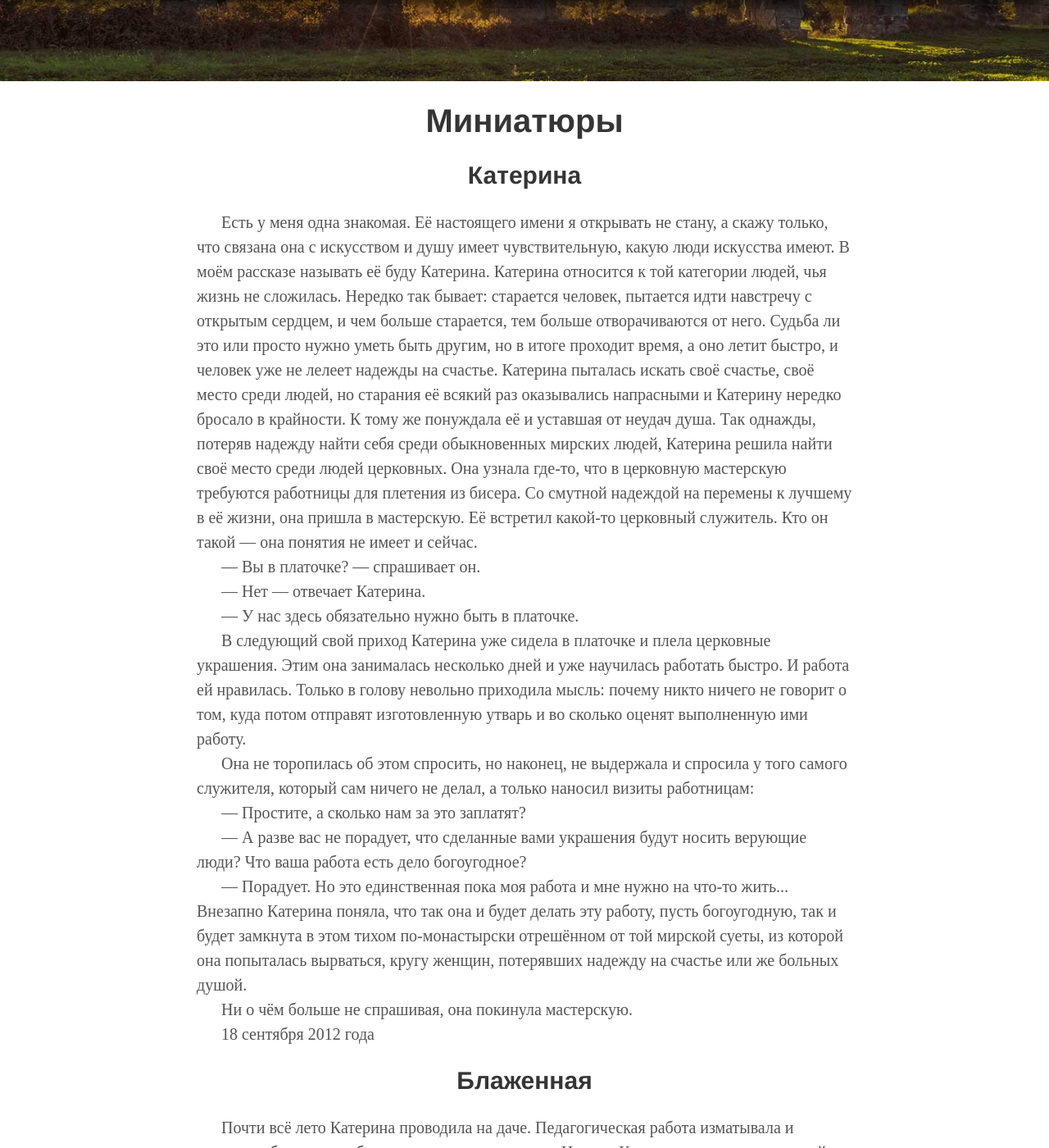
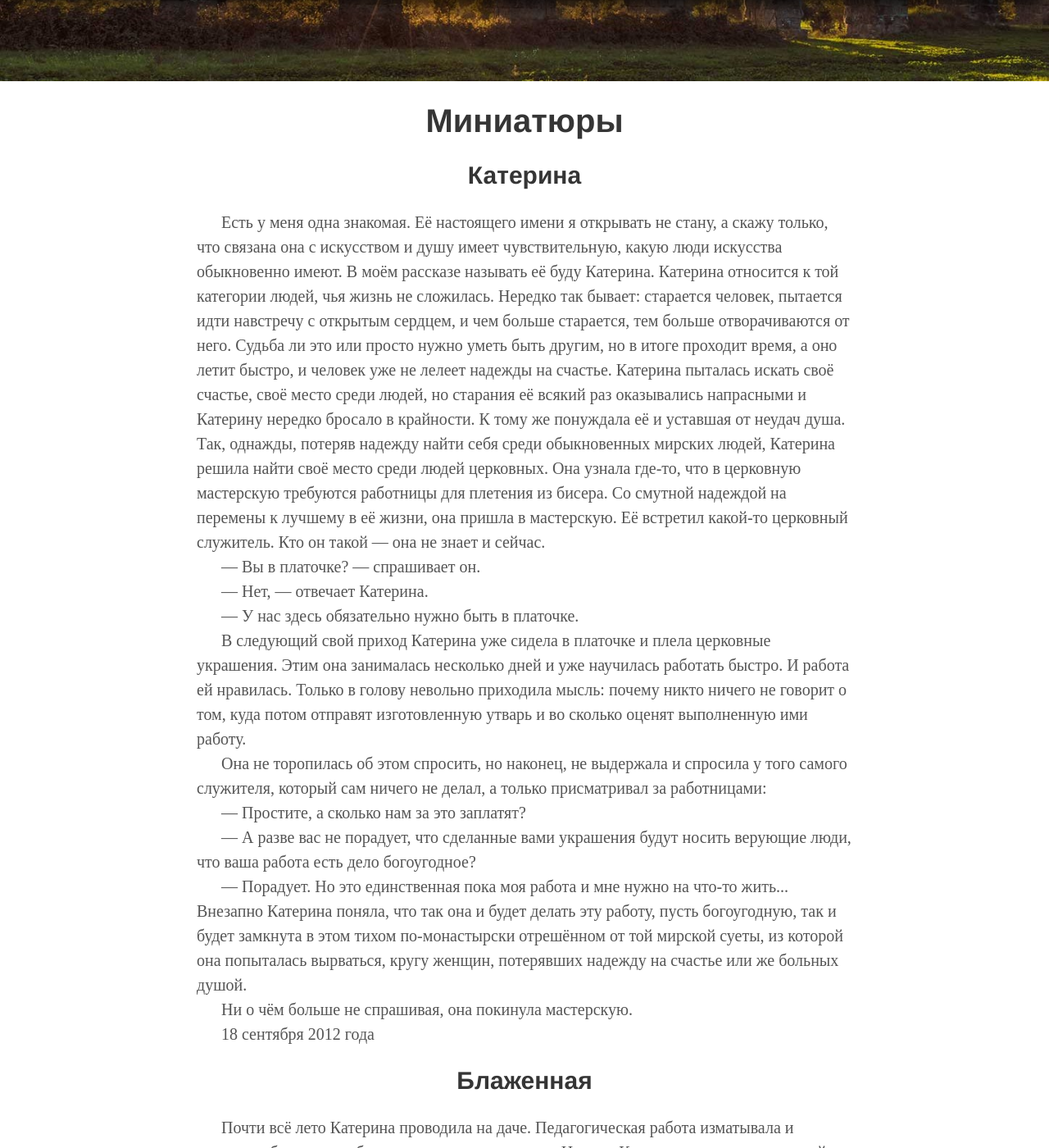
Before and after one commit to postolny/postolny.github.io, a Jekyll site: the page built from _pages/miniature.html, in a window 1280 px wide and 1400 px high, scrolled down 299 px. Shown: the whole window at 82% size. Built offline with Jekyll 4.4.1, drawn with Linux system fonts in a browser that asks for light colours; some of the changed text lies outside the part shown.

Commit message:
Add files via upload

```diff
--- a/_pages/miniature.html
+++ b/_pages/miniature.html
@@ -9,14 +9,14 @@
 <h1>{{ page.title }}</h1>
 <article>
   <h2>Катерина</h2>
-  <p>Есть у меня одна знакомая. Её настоящего имени я открывать не стану, а скажу только, что связана она с искусством и душу имеет чувствительную, какую люди искусства имеют. В моём рассказе называть её буду Катерина. Катерина относится к той категории людей, чья жизнь не сложилась. Нередко так бывает: старается человек, пытается идти навстречу с открытым сердцем, и чем больше старается, тем больше отворачиваются от него. Судьба ли это или просто нужно уметь быть другим, но в итоге проходит время, а оно летит быстро, и человек уже не лелеет надежды на счастье. Катерина пыталась искать своё счастье, своё место среди людей, но старания её всякий раз оказывались напрасными и Катерину нередко бросало в крайности. К тому же понуждала её и уставшая от неудач душа. Так однажды, потеряв надежду найти себя среди обыкновенных мирских людей, Катерина решила найти своё место среди людей церковных. Она узнала где-то, что в церковную мастерскую требуются работницы для плетения из бисера. Со смутной надеждой на перемены к лучшему в её жизни, она пришла в мастерскую. Её встретил какой-то церковный служитель. Кто он такой — она понятия не имеет и сейчас.</p>
+  <p>Есть у меня одна знакомая. Её настоящего имени я открывать не стану, а скажу только, что связана она с искусством и душу имеет чувствительную, какую люди искусства обыкновенно имеют. В моём рассказе называть её буду Катерина. Катерина относится к той категории людей, чья жизнь не сложилась. Нередко так бывает: старается человек, пытается идти навстречу с открытым сердцем, и чем больше старается, тем больше отворачиваются от него. Судьба ли это или просто нужно уметь быть другим, но в итоге проходит время, а оно летит быстро, и человек уже не лелеет надежды на счастье. Катерина пыталась искать своё счастье, своё место среди людей, но старания её всякий раз оказывались напрасными и Катерину нередко бросало в крайности. К тому же понуждала её и уставшая от неудач душа. Так, однажды, потеряв надежду найти себя среди обыкновенных мирских людей, Катерина решила найти своё место среди людей церковных. Она узнала где-то, что в церковную мастерскую требуются работницы для плетения из бисера. Со смутной надеждой на перемены к лучшему в её жизни, она пришла в мастерскую. Её встретил какой-то церковный служитель. Кто он такой — она не знает и сейчас.</p>
   <p>— Вы в платочке? — спрашивает он.</p>
-  <p>— Нет — отвечает Катерина.</p>
+  <p>— Нет, — отвечает Катерина.</p>
   <p>— У нас здесь обязательно нужно быть в платочке.</p>
   <p>В следующий свой приход Катерина уже сидела в платочке и плела церковные украшения. Этим она занималась несколько дней и уже научилась работать быстро. И работа ей нравилась. Только в голову невольно приходила мысль: почему никто ничего не говорит о том, куда потом отправят изготовленную утварь и во сколько оценят выполненную ими работу.</p>
-  <p>Она не торопилась об этом спросить, но наконец, не выдержала и спросила у того самого служителя, который сам ничего не делал, а только наносил визиты работницам:</p>
+  <p>Она не торопилась об этом спросить, но наконец, не выдержала и спросила у того самого служителя, который сам ничего не делал, а только присматривал за работницами:</p>
   <p>— Простите, а сколько нам за это заплатят?</p>
-  <p>— А разве вас не порадует, что сделанные вами украшения будут носить верующие люди? Что ваша работа есть дело богоугодное?</p>
+  <p>— А разве вас не порадует, что сделанные вами украшения будут носить верующие люди, что ваша работа есть дело богоугодное?</p>
   <p>— Порадует. Но это единственная пока моя работа и мне нужно на что-то жить...
     Внезапно Катерина поняла, что так она и будет делать эту работу, пусть богоугодную, так и будет замкнута в этом тихом по-монастырски отрешённом от той мирской суеты, из которой она попыталась вырваться, кругу женщин, потерявших надежду на счастье или же больных душой.</p>
   <p>Ни о чём больше не спрашивая, она покинула мастерскую.</p>
@@ -58,8 +58,3 @@
   <p>Ненависть, злоба – плохие друзья. Стоит внушить человеку ненависть к кому-то и он поверит всему, что говорят от том, к кому внушили ненависть. И, наоборот, если человек нам удобен и приятен, то мы готовы закрыть глаза на многие его грехи.</p>
   <p>16 сентября 2022 года</p>
 </article>
-<article>
-  <h2>✦✦✦</h2>
-  <p>Я часто размышлял над тем, почему хорошие, добрые люди умирают, а мерзавцы живут и здравствуют и пришёл к выводу, что жизнь мерзавцев суть природные явления – мелкие, если они вредят лишь тем, что заставляют вас досадовать, или же крупные, настоящие стихийные бедствия, подобные наводнениям и землетрясениям. Их нельзя предупредить, но от них можно убежать. Чтобы они вас не настигли и не принесли вред вашей душе и вашему телу, нужно по возможности держаться от них подальше и не участвовать в их делах прямо или косвенно. Ежели вы чувствуете в себе силы бороться со злом, боритесь, но так, чтобы ваше желание искоренить его не обернулось бедой.</p>
-  <p>2 февраля 2024 года</p>
-</article>
```
Also changed, not shown: other parts of _pages/miniature.html (+1 -1 lines).
